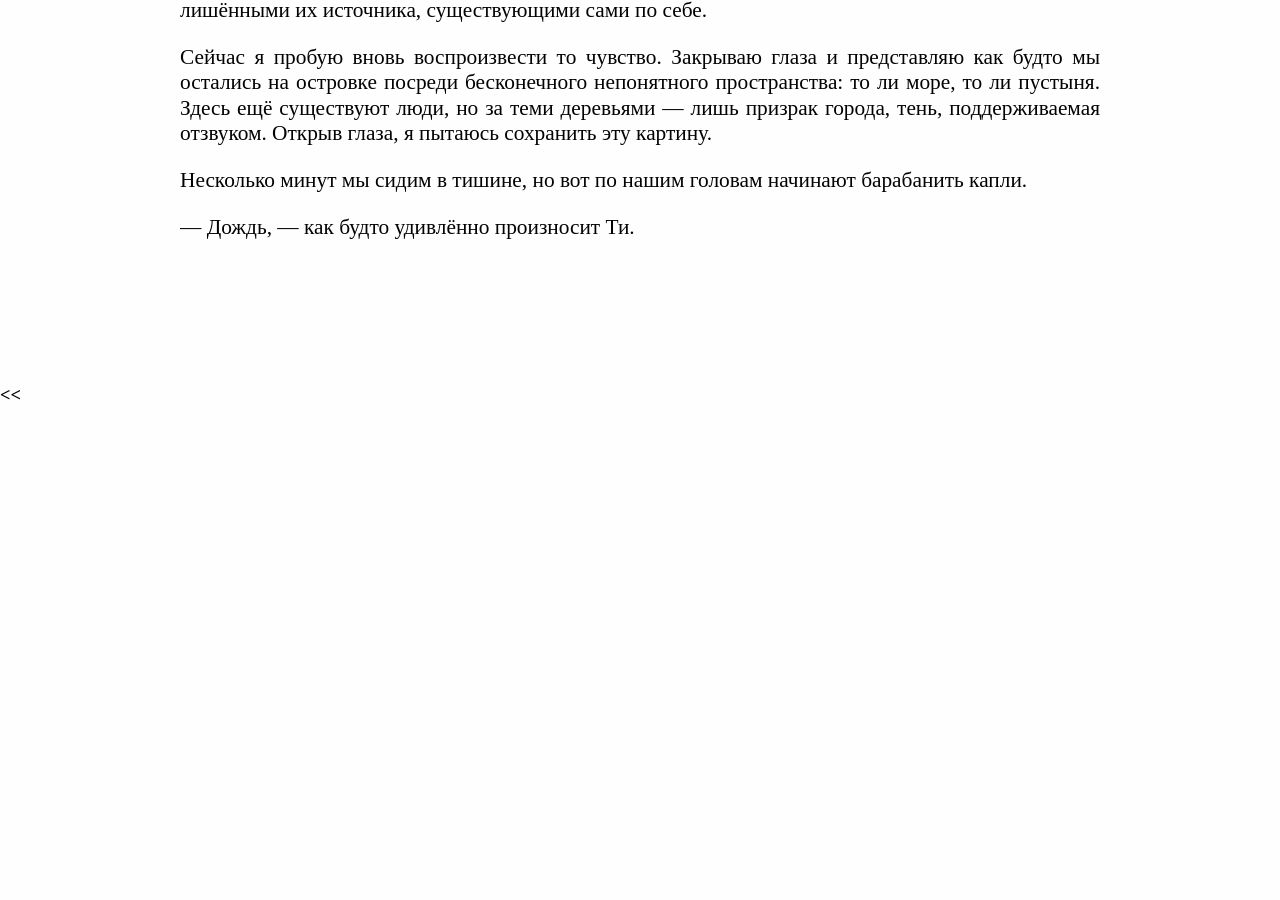
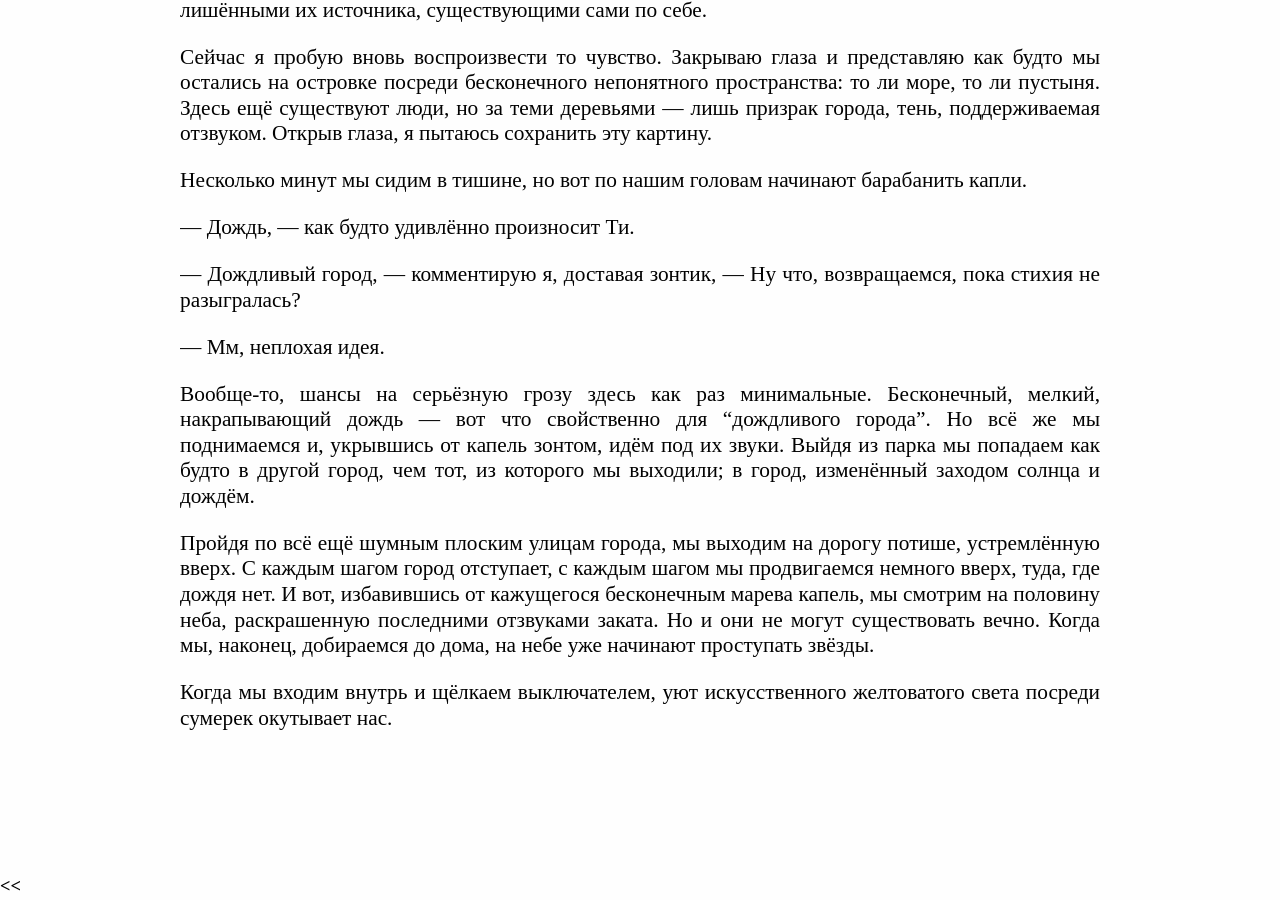
Before and after one commit to caryoscelus/lezvije-travy, a Jekyll site: the page built from text/002.md, in a window 1280 px wide and 900 px high, scrolled down 5496 px. Built offline with Jekyll 4.4.1, drawn with Linux system fonts in a browser that asks for light colours; before the commit the page ends 5906 px from its top, so only the background shows below that.

Commit message:
text (002)

```diff
--- a/text/002.md
+++ b/text/002.md
@@ -257,3 +257,24 @@ title: "002"
 капли.
 
 — Дождь, — как будто удивлённо произносит Ти.
+
+— Дождливый город, — комментирую я, доставая зонтик, — Ну что, возвращаемся,
+пока стихия не разыгралась?
+
+— Мм, неплохая идея.
+
+Вообще-то, шансы на серьёзную грозу здесь как раз минимальные. Бесконечный,
+мелкий, накрапывающий дождь — вот что свойственно для "дождливого города". Но
+всё же мы поднимаемся и, укрывшись от капель зонтом, идём под их звуки. Выйдя из
+парка мы попадаем как будто в другой город, чем тот, из которого мы выходили; в
+город, изменённый заходом солнца и дождём.
+
+Пройдя по всё ещё шумным плоским улицам города, мы выходим на дорогу потише,
+устремлённую вверх. С каждым шагом город отступает, с каждым шагом мы
+продвигаемся немного вверх, туда, где дождя нет. И вот, избавившись от
+кажущегося бесконечным марева капель, мы смотрим на половину неба, раскрашенную
+последними отзвуками заката. Но и они не могут существовать вечно. Когда мы,
+наконец, добираемся до дома, на небе уже начинают проступать звёзды.
+
+Когда мы входим внутрь и щёлкаем выключателем, уют искусственного желтоватого
+света посреди сумерек окутывает нас.
```
